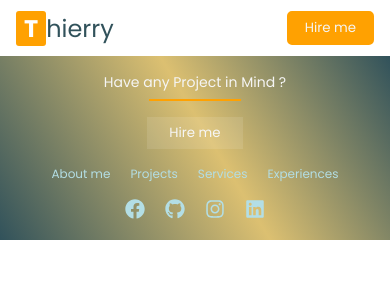
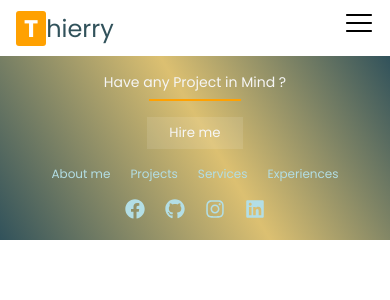
Before and after one commit to CREDO23/thierrybakera, a React (Vite) app: page / in a window 390 px wide. Shown: the top 300 px of the page. Built offline with nearby package versions, Linux system fonts and the light colour scheme.

Commit message:
feat : add header ( mobile )

```diff
--- a/src/components/Header.jsx
+++ b/src/components/Header.jsx
@@ -1,31 +1,20 @@
-import { useState } from "react";
-import logo from '../assets/thierry.png'
+
+import Navigation from "./Navigation";
 
 export default function () {
 
-    const [currentLink , setCurrentLink] = useState(0)
-    const navLikns = ['Home' , 'About me' , 'Services' , 'Experiences', 'Projects']
+  const navLikns = ["Home", "About me", "Services", "Experiences", "Projects"];
 
-    const handleActiveLink = (index) => {
-        console.log(currentLink)
-        setCurrentLink(index)
-    }
+
 
   return (
     <header>
-        {/* <img src={logo} alt="thierry" srcset="" /> */}
-        <div className="logo">
-            <span className="first-letter">T</span>
-            <span >hierry</span>
-        </div>
-        <div>
-        <ul>
-          {
-            navLikns.map((link , index) => <li key={index} onClick={() => handleActiveLink(index)} className={currentLink == index ? 'active' : ''}>{link}</li>)
-          }
-      </ul>
-      <button>Hire me</button>
-        </div>
+      <div className="logo">
+        <span className="first-letter">T</span>
+        <span>hierry</span>
+      </div>
+       <Navigation/>
+        <button>Hire me</button>
     </header>
   );
 }
--- /dev/null
+++ b/src/components/Navigation.jsx
@@ -0,0 +1,38 @@
+import { RxHamburgerMenu } from "react-icons/rx";
+import {MdCancelPresentation} from 'react-icons/md'
+import { useState } from "react";
+
+export default function () {
+
+    const [currentLink, setCurrentLink] = useState(0);
+    const [hamburgerOpen , setHamburgerOpen] = useState(false);
+
+
+  const navLikns = ["Home", "About me", "Services", "Experiences", "Projects"];
+
+  const handleActiveLink = (index) => {
+    console.log(currentLink);
+    setCurrentLink(index);
+  };
+
+  return (
+    <nav>
+      <div className="hamburger" onClick={() => setHamburgerOpen(!hamburgerOpen)}>
+      {
+        hamburgerOpen ? <MdCancelPresentation className={hamburgerOpen ? 'cancel-hamburger' : ''} /> :  <RxHamburgerMenu />
+      }
+      </div>
+      <ul className={hamburgerOpen ? 'mobile-menu' : ''}>
+        {navLikns.map((link, index) => (
+          <li
+            key={index}
+            onClick={() => handleActiveLink(index)}
+            className={currentLink == index ? "active" : ""}
+          >
+            {link}
+          </li>
+        ))}
+      </ul>
+    </nav>
+  );
+}
--- a/src/styles/css/index.css
+++ b/src/styles/css/index.css
@@ -145,12 +145,28 @@ header .logo .first-letter {
   color: white;
   border-radius: 3px;
 }
-header div {
-  display: flex;
-  align-items: center;
-  justify-content: space-around;
+header button {
+  margin: 1rem;
+  padding: 0.3rem 1rem;
+  background: #ffa101;
+  color: #f5f5f5;
+  border: solid #ffa101 2px;
+  border-radius: 5px;
+  cursor: pointer;
+  transition: all 0.5s ease;
 }
-header div ul {
+@media only screen and (max-width: 760px) {
+  header button {
+    display: none;
+  }
+}
+header button:hover {
+  border: solid #ffa101 2px;
+  color: #ffa101;
+  background: transparent;
+}
+
+nav ul {
   padding: 0;
   margin: 1rem;
   display: flex;
@@ -160,14 +176,22 @@ header div ul {
   list-style-type: none;
   font-size: 1rem;
   color: #31525b;
-  position: relative;
 }
-@media only screen and (max-width: 500px) {
-  header div ul {
+@media only screen and (max-width: 760px) {
+  nav ul {
     display: none;
   }
 }
-header div ul .active::after {
+nav ul li {
+  cursor: pointer;
+  font-weight: light;
+  color: #31525b;
+  position: relative;
+}
+nav ul li:hover, nav ul li:focus, nav ul li:active {
+  color: #ffa101;
+}
+nav ul li .active::after {
   content: "";
   position: absolute;
   bottom: 0;
@@ -177,28 +201,35 @@ header div ul .active::after {
   background: #fae6b1;
   border-radius: 2px;
 }
-header div ul li {
+nav .hamburger {
+  display: none;
   cursor: pointer;
-  font-weight: light;
+}
+@media only screen and (max-width: 760px) {
+  nav .hamburger {
+    display: inline;
+    margin: 1rem;
+    font-size: 1.875rem;
+  }
+}
+nav .cancel-hamburger {
+  position: absolute;
+  right: 1.5rem;
+  top: 1.5rem;
+  z-index: 20;
   color: #31525b;
 }
-header div ul li:hover, header div ul li:focus, header div ul li:active {
-  color: #ffa101;
-}
-header div button {
-  margin: 1rem;
-  padding: 0.3rem 1rem;
-  background: #ffa101;
-  color: #f5f5f5;
-  border: solid #ffa101 2px;
-  border-radius: 5px;
-  cursor: pointer;
-  transition: all 0.5s ease;
-}
-header div button:hover {
-  border: solid #ffa101 2px;
-  color: #ffa101;
-  background: transparent;
+nav .mobile-menu {
+  margin: 0;
+  display: flex;
+  width: 100vw;
+  height: 100vh;
+  flex-direction: column;
+  background: #fae6b1;
+  z-index: 10;
+  position: absolute;
+  left: 0;
+  top: 0;
 }
 
 *,
--- a/src/styles/sass/_variables.scss
+++ b/src/styles/sass/_variables.scss
@@ -5,10 +5,9 @@ $max-width: 1248px !default;
 //breakpoints
 $breakpoints: (
   "phone": 500px,
-  "phone-wide": 480px,
   "phablet": 560px,
-  "tablet-small": 640px,
-  "tablet": 768px,
+  "tablet-small": 760px,
+  "tablet": 800px,
   "tablet-wide": 1024px,
   "desktop": 1248px,
 ) !default;
--- a/src/styles/sass/components/_index.scss
+++ b/src/styles/sass/components/_index.scss
@@ -1 +1,2 @@
-@forward './button'
+@forward './button';
+@forward './navigation'
--- /dev/null
+++ b/src/styles/sass/components/_navigation.scss
@@ -0,0 +1,73 @@
+@use "../mixins" as *;
+@use "../variables";
+@use "../functions" as *;
+
+nav {
+  ul {
+    padding: 0;
+    margin: 1rem;
+    display: flex;
+    justify-content: center;
+    align-items: center;
+    gap: 20px;
+    list-style-type: none;
+    font-size: ft-sz(300);
+    color: clr(primary, blue);
+
+    @include mq(tablet-small) {
+      display: none;
+    }
+
+    li {
+      cursor: pointer;
+      font-weight: light;
+      @include link-behavior(clr(primary, blue), clr(primary, yellow));
+      position: relative;
+
+      .active {
+        &::after {
+          content: "";
+          position: absolute;
+          bottom: 0;
+          left: 0;
+          height: 3px;
+          width: 12px;
+          background: clr(secondary, yellow);
+          border-radius: 2px;
+        }
+      }
+    }
+  }
+
+  .hamburger {
+    display: none;
+    cursor: pointer;
+
+    @include mq(tablet-small) {
+      display: inline;
+      margin: 1rem;
+      font-size: ft-sz(700);
+    }
+  }
+
+  .cancel-hamburger {
+    position: absolute;
+    right: 1.5rem;
+    top: 1.5rem;
+    z-index: 20;
+    color : clr(primary , blue)
+  }
+
+  .mobile-menu {
+    margin: 0;
+    display: flex;
+    width: 100vw;
+    height: 100vh;
+    flex-direction: column;
+    background: clr(secondary, yellow);
+    z-index: 10;
+    position: absolute;
+    left: 0;
+    top: 0;
+  }
+}
--- a/src/styles/sass/layouts/_header.scss
+++ b/src/styles/sass/layouts/_header.scss
@@ -10,12 +10,6 @@ header {
   justify-content: space-between;
   background: white;
   box-shadow: 0px 3px 5px rgba(0,0,0, .1);
-
-//   img{
-//     width: 8rem;
-//     object-fit: cover;
-//     cursor: pointer;
-//   }
 
 .logo{
     display: flex;
@@ -36,47 +30,6 @@ header {
 
 }
 
-  div {
-    display: flex;
-    align-items: center;
-    justify-content: space-around;
-
-
-    ul {
-      padding: 0;
-      margin: 1rem;
-      display: flex;
-      justify-content: center;
-      align-items: center;
-      gap: 20px;
-      list-style-type: none;
-      font-size: ft-sz(300);
-      color: clr(primary, blue);
-      position: relative;
-
-      @include mq(phone){
-        display: none;
-      }
-
-      .active{
-        &::after{
-            content: '';
-            position: absolute;
-            bottom: 0;
-            left: 0;
-            height: 3px;
-            width: 12px;
-            background:clr(secondary, yellow) ;
-            border-radius: 2px
-        }
-     }
-
-      li {
-        cursor: pointer;
-        font-weight: light;
-        @include link-behavior(clr(primary, blue) ,clr(primary, yellow) );
-      }
-    }
 
     button{
         margin: 1rem;
@@ -87,6 +40,9 @@ header {
         border-radius: 5px;
         cursor: pointer;
         transition: all 0.5s ease;
+        @include mq(tablet-small){
+            display: none;
+        }
 
         &:hover{
             border: solid clr(primary, yellow) 2px ;
@@ -95,4 +51,3 @@ header {
         }
     }
   }
-}
```
Also changed, not shown: 1 other file (tests, documents, lock files or other folders).
